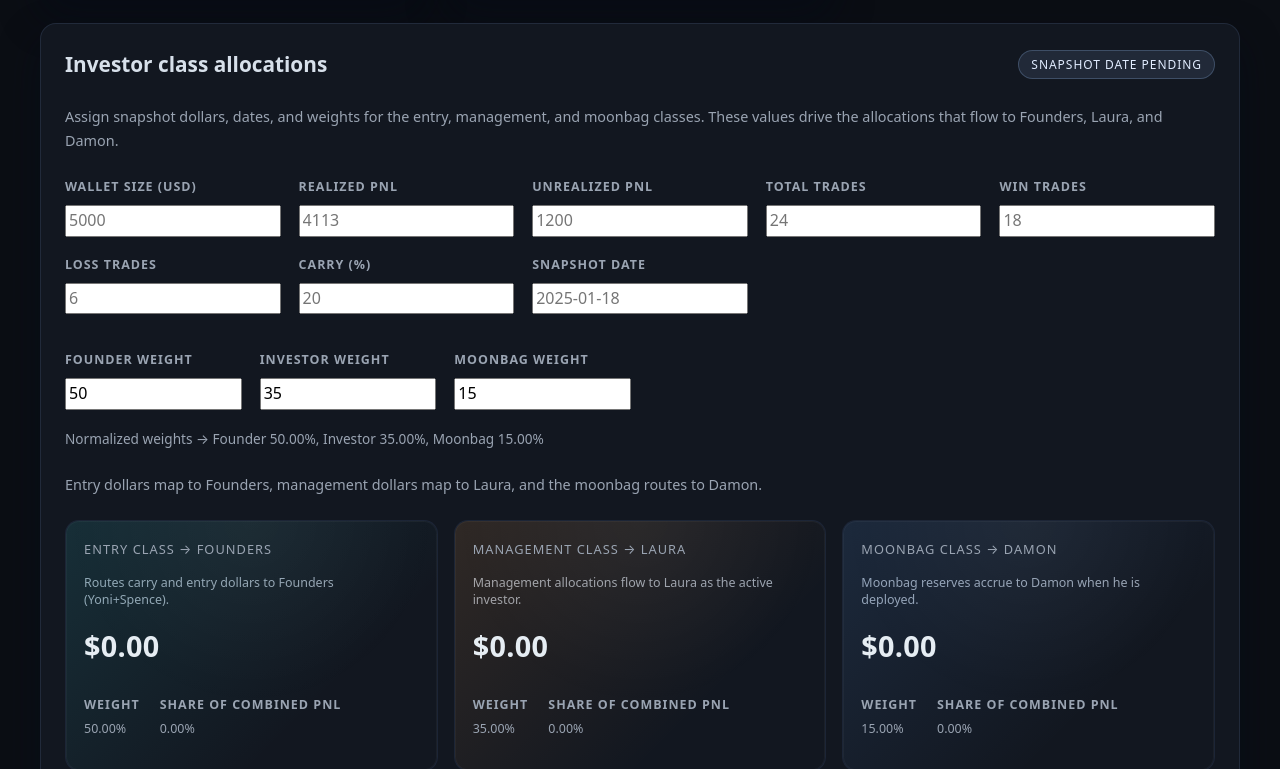
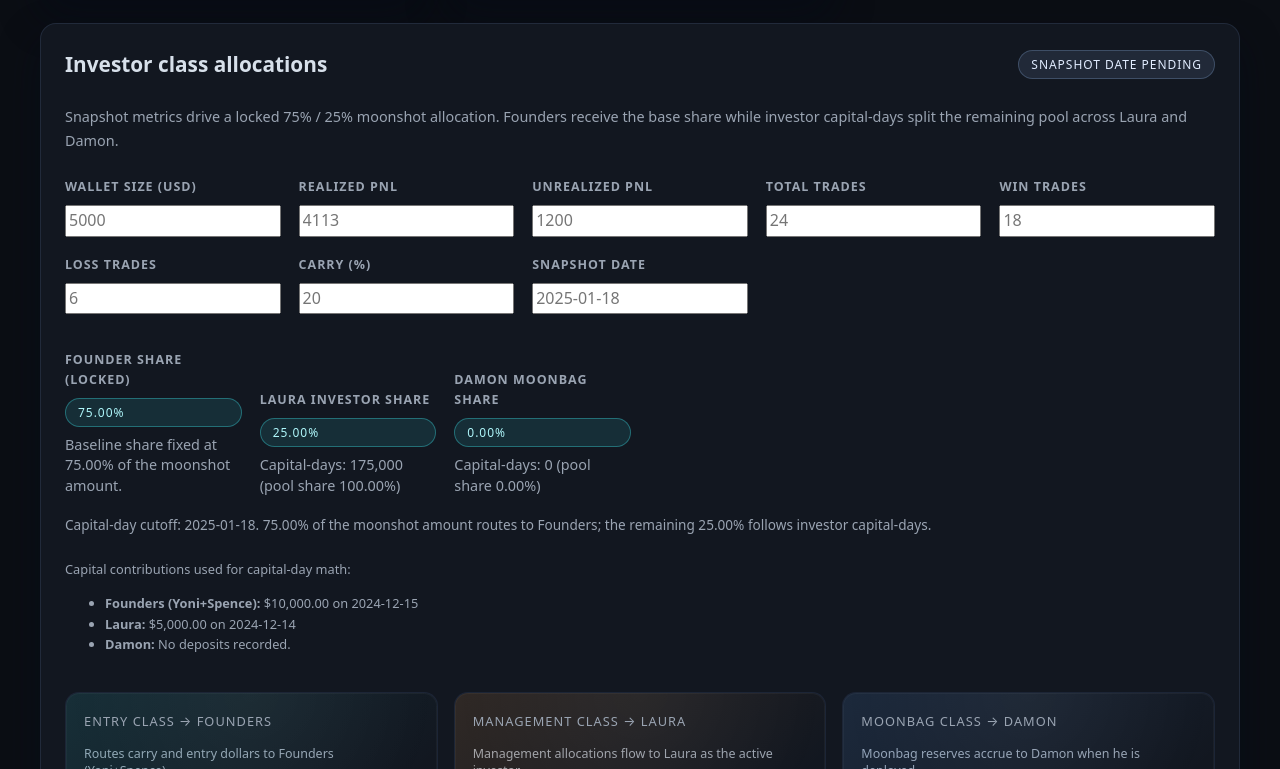
Before and after one commit to SCPrime/Y-S, a React (Vite) app: page / in a window 1280 px wide. Shown: the part 2031-2800 px from the top of the page. Built offline with nearby package versions, Linux system fonts and the light colour scheme.

Commit message:
Automate moonshot allocation with capital-day weights

```diff
--- a/src/App.jsx
+++ b/src/App.jsx
@@ -1,11 +1,6 @@
 import { useEffect, useMemo, useState } from 'react'
 import Tesseract from 'tesseract.js'
 import './App.css'
-
-const WEIGHTS = {
-  notdeployed: { F: 340 / 515, L: 175 / 515, D: 0 / 515 },
-  deployed: { F: 340 / 570, L: 175 / 570, D: 55 / 570 },
-}
 
 const PARTIES = [
   { key: 'founders', label: 'Founders (Yoni+Spence)', className: 'founders' },
@@ -19,20 +14,114 @@ const PARTY_WEIGHT_KEYS = {
   damon: 'D',
 }
 
+const PARTY_LOOKUP = Object.fromEntries(PARTIES.map((party) => [party.key, party]))
+
 const SCENARIOS = [
   {
     key: 'notdeployed',
     label: 'Not deployed (0 weight)',
     summary:
       'Damon is not deployed; his capital weight is zero so his carry routes to Founders.',
+    evaluationDate: '2025-01-18',
+    capitalHistory: {
+      founders: [
+        { amount: 10000, date: '2024-12-15' },
+      ],
+      laura: [
+        { amount: 5000, date: '2024-12-14' },
+      ],
+      damon: [],
+    },
   },
   {
     key: 'deployed',
     label: 'Deployed on 2025-08-02 (5,000 capital)',
     summary:
       'Damon is actively deployed and receives a positive weight based on his 5,000 capital contribution.',
+    evaluationDate: '2025-10-01',
+    capitalHistory: {
+      founders: [
+        { amount: 10000, date: '2025-08-28' },
+      ],
+      laura: [
+        { amount: 5000, date: '2025-08-27' },
+      ],
+      damon: [
+        { amount: 5000, date: '2025-09-20' },
+      ],
+    },
   },
 ]
+
+const SCENARIO_LOOKUP = Object.fromEntries(SCENARIOS.map((scenario) => [scenario.key, scenario]))
+
+const MS_PER_DAY = 86_400_000
+
+const parseIsoDate = (value) => {
+  if (!value) return null
+  const [year, month, day] = value.split('-').map(Number)
+  if (!Number.isFinite(year) || !Number.isFinite(month) || !Number.isFinite(day)) {
+    return null
+  }
+  return new Date(Date.UTC(year, month - 1, day))
+}
+
+const calculateDaysActive = (startDate, endDate) => {
+  const start = parseIsoDate(startDate)
+  const end = parseIsoDate(endDate)
+  if (!start || !end) return 0
+  const diff = end.getTime() - start.getTime()
+  if (diff <= 0) return 0
+  return diff / MS_PER_DAY
+}
+
+const computeCapitalDays = (entries = [], evaluationDate) =>
+  entries.reduce((total, entry) => {
+    if (!entry) return total
+    const amount = Number(entry.amount)
+    if (!Number.isFinite(amount) || amount <= 0) {
+      return total
+    }
+    const daysActive = calculateDaysActive(entry.date, evaluationDate)
+    if (daysActive <= 0) {
+      return total
+    }
+    return total + amount * daysActive
+  }, 0)
+
+const getScenarioAnalysis = (scenarioKey) => {
+  const config = SCENARIO_LOOKUP[scenarioKey] ?? SCENARIO_LOOKUP.notdeployed
+  const { capitalHistory, evaluationDate } = config
+  const capitalDays = {
+    founders: computeCapitalDays(capitalHistory.founders, evaluationDate),
+    laura: computeCapitalDays(capitalHistory.laura, evaluationDate),
+    damon: computeCapitalDays(capitalHistory.damon, evaluationDate),
+  }
+  const totalCapitalDays = capitalDays.founders + capitalDays.laura + capitalDays.damon
+  const weights = totalCapitalDays > 0
+    ? {
+        F: capitalDays.founders / totalCapitalDays,
+        L: capitalDays.laura / totalCapitalDays,
+        D: capitalDays.damon / totalCapitalDays,
+      }
+    : { F: 1, L: 0, D: 0 }
+  const investorCapitalDays = capitalDays.laura + capitalDays.damon
+  const investorWeights = investorCapitalDays > 0
+    ? {
+        laura: capitalDays.laura / investorCapitalDays,
+        damon: capitalDays.damon / investorCapitalDays,
+      }
+    : { laura: 0, damon: 0 }
+
+  return {
+    config,
+    capitalDays,
+    weights,
+    totalCapitalDays,
+    investorWeights,
+    investorCapitalDays,
+  }
+}
 
 const TABS = [
   { key: 'calculator', label: 'Profit split calculator' },
@@ -71,12 +160,6 @@ const initialAdvancedInputs = {
   carry: '',
 }
 
-const initialWeightInputs = {
-  founder: '50',
-  investor: '35',
-  moonbag: '15',
-}
-
 const currencyFormatter = new Intl.NumberFormat('en-US', {
   style: 'currency',
   currency: 'USD',
@@ -102,17 +185,14 @@ const formatInteger = (value) => integerFormatter.format(value)
 
 const formatWeightForCsv = (value) => `${(value * 100).toFixed(4)}%`
 
-const getWeights = (scenarioKey) => WEIGHTS[scenarioKey] ?? WEIGHTS.notdeployed
-
-const calcSplit = (profit, carryPct, scenarioKey) => {
-  const weights = getWeights(scenarioKey)
+const calcSplit = (profit, carryPct, weights) => {
   const carry = (carryPct || 0) / 100
   const founders = profit * (weights.F + carry * (weights.L + weights.D))
   const laura = profit * ((1 - carry) * weights.L)
   const damon = profit * ((1 - carry) * weights.D)
   const total = founders + laura + damon
 
-  return { founders, laura, damon, total, weights }
+  return { founders, laura, damon, total }
 }
 
 const escapeRegex = (value) => value.replace(/[.*+?^${}()|[\]\\]/g, '\\$&')
@@ -306,7 +386,6 @@ function AdvancedFieldsSection({
   title,
   description,
   advancedInputs,
-  weightInputs,
   normalizedWeights,
   advancedDistribution,
   advancedNumbers,
@@ -317,8 +396,12 @@ function AdvancedFieldsSection({
   profitPerTrade,
   onAdvancedChange,
   onAdvancedBlur,
-  onWeightChange,
-  onWeightBlur,
+  capitalDays,
+  investorPoolWeights,
+  capitalHistory,
+  evaluationDate,
+  baseFounderPortion,
+  investorPortion,
   isWide = false,
 }) {
   const panelClasses = ['panel', 'ai-panel', 'advanced-panel']
@@ -327,6 +410,14 @@ function AdvancedFieldsSection({
   }
 
   const snapshotLabel = advancedInputs.date ? `Snapshot: ${advancedInputs.date}` : 'Snapshot date pending'
+  const totalInvestorCapitalDays = capitalDays.laura + capitalDays.damon
+  const capitalCutoffLabel = evaluationDate ? `Capital-day cutoff: ${evaluationDate}` : 'Capital-day cutoff pending'
+  const investorMessage = totalInvestorCapitalDays > 0
+    ? `${capitalCutoffLabel}. ${formatPercent(baseFounderPortion)} of the moonshot amount routes to Founders; the remaining ${formatPercent(
+        investorPortion,
+      )} follows investor capital-days.`
+    : `${capitalCutoffLabel}. No investor capital-days recorded, so the full moonshot allocation routes to Founders.`
+  const partyKeys = ['founders', 'laura', 'damon']
 
   return (
     <section className={panelClasses.join(' ')}>
@@ -446,51 +537,60 @@ function AdvancedFieldsSection({
 
       <div className="weights-grid">
         <div className="field">
-          <label htmlFor="founderWeight">Founder weight</label>
-          <input
-            id="founderWeight"
-            name="founder"
-            type="text"
-            inputMode="decimal"
-            value={weightInputs.founder}
-            onChange={onWeightChange}
-            onBlur={onWeightBlur}
-          />
+          <label>Founder share (locked)</label>
+          <span className="pill">{formatPercent(normalizedWeights.founder)}</span>
+          <p className="help muted">
+            {totalInvestorCapitalDays > 0
+              ? `Baseline share fixed at ${formatPercent(baseFounderPortion)} of the moonshot amount.`
+              : 'Investors are inactive for this snapshot, so Founders absorb the full allocation.'}
+          </p>
         </div>
         <div className="field">
-          <label htmlFor="investorWeight">Investor weight</label>
-          <input
-            id="investorWeight"
-            name="investor"
-            type="text"
-            inputMode="decimal"
-            value={weightInputs.investor}
-            onChange={onWeightChange}
-            onBlur={onWeightBlur}
-          />
+          <label>Laura investor share</label>
+          <span className="pill">{formatPercent(normalizedWeights.investor)}</span>
+          <p className="help muted">
+            Capital-days: {formatInteger(capitalDays.laura)}{' '}
+            {totalInvestorCapitalDays > 0
+              ? `(pool share ${formatPercent(investorPoolWeights.laura)})`
+              : '(no active capital)'}
+          </p>
         </div>
         <div className="field">
-          <label htmlFor="moonbagWeight">Moonbag weight</label>
-          <input
-            id="moonbagWeight"
-            name="moonbag"
-            type="text"
-            inputMode="decimal"
-            value={weightInputs.moonbag}
-            onChange={onWeightChange}
-            onBlur={onWeightBlur}
-          />
+          <label>Damon moonbag share</label>
+          <span className="pill">{formatPercent(normalizedWeights.moonbag)}</span>
+          <p className="help muted">
+            Capital-days: {formatInteger(capitalDays.damon)}{' '}
+            {totalInvestorCapitalDays > 0
+              ? `(pool share ${formatPercent(investorPoolWeights.damon)})`
+              : '(no active capital)'}
+          </p>
         </div>
         <div className="weights-summary muted" aria-live="polite">
-          Normalized weights → Founder {formatPercent(normalizedWeights.founder)}, Investor {formatPercent(
-            normalizedWeights.investor,
-          )}, Moonbag {formatPercent(normalizedWeights.moonbag)}
+          {investorMessage}
         </div>
       </div>
 
-      <p className="advanced-note muted">
-        Entry dollars map to Founders, management dollars map to Laura, and the moonbag routes to Damon.
-      </p>
+      <div className="advanced-note muted">
+        <p>
+          Capital contributions used for capital-day math:
+        </p>
+        <ul>
+          {partyKeys.map((partyKey) => {
+            const partyMeta = PARTY_LOOKUP[partyKey]
+            const entries = capitalHistory?.[partyKey] ?? []
+            return (
+              <li key={partyKey}>
+                <strong>{partyMeta?.label ?? partyKey}:</strong>{' '}
+                {entries.length > 0
+                  ? entries
+                      .map((entry) => `${formatCurrency(entry.amount)} on ${entry.date}`)
+                      .join('; ')
+                  : 'No deposits recorded.'}
+              </li>
+            )
+          })}
+        </ul>
+      </div>
 
       <div className="stat-cards">
         {ADVANCED_CLASSES.map((classification) => (
@@ -574,7 +674,6 @@ function App() {
   const [carryInput, setCarryInput] = useState('20')
   const [scenario, setScenario] = useState('notdeployed')
   const [advancedInputs, setAdvancedInputs] = useState(initialAdvancedInputs)
-  const [weightInputs, setWeightInputs] = useState(initialWeightInputs)
   const [ocrStatus, setOcrStatus] = useState('idle')
   const [ocrProgress, setOcrProgress] = useState(0)
   const [ocrText, setOcrText] = useState('')
@@ -646,36 +745,54 @@ function App() {
     setAdvancedInputs((previous) => ({ ...previous, [name]: sanitized }))
   }
 
-  const handleWeightChange = (event) => {
-    const { name, value } = event.target
-    setWeightInputs((previous) => ({ ...previous, [name]: value }))
-  }
-
-  const handleWeightBlur = (event) => {
-    const { name, value } = event.target
-    const sanitized = sanitizeNumericInput(value)
-    setWeightInputs((previous) => ({ ...previous, [name]: sanitized }))
-  }
+  const scenarioAnalysis = useMemo(() => getScenarioAnalysis(scenario), [scenario])
 
   const handleDownload = () => {
     const profitValue = Math.max(0, Number(profitInput) || 0)
     const carryValue = clamp(Number(carryInput) || 0, 0, 100)
-    const { founders, laura, damon, weights } = calcSplit(profitValue, carryValue, scenario)
+    const { founders, laura, damon } = calcSplit(profitValue, carryValue, scenarioAnalysis.weights)
 
     const rows = [
-      ['Party', 'Amount', 'Profit', 'Carry_%', 'Scenario', 'W_Founders', 'W_Laura', 'W_Damon'],
+      [
+        'Party',
+        'Amount',
+        'Profit',
+        'Carry_%',
+        'Scenario',
+        'Capital_Days',
+        'Scenario_Weight',
+        'Moonshot_Weight',
+      ],
       [
         'Founders (Yoni+Spence)',
         founders.toFixed(2),
         profitValue.toFixed(2),
         carryValue.toFixed(2),
         scenario,
-        formatWeightForCsv(weights.F),
-        formatWeightForCsv(weights.L),
-        formatWeightForCsv(weights.D),
+        scenarioAnalysis.capitalDays.founders.toFixed(2),
+        formatWeightForCsv(scenarioAnalysis.weights.F),
+        formatWeightForCsv(normalizedWeights.founder),
       ],
-      ['Laura', laura.toFixed(2), profitValue.toFixed(2), carryValue.toFixed(2), scenario, '', '', ''],
-      ['Damon', damon.toFixed(2), profitValue.toFixed(2), carryValue.toFixed(2), scenario, '', '', ''],
+      [
+        'Laura',
+        laura.toFixed(2),
+        profitValue.toFixed(2),
+        carryValue.toFixed(2),
+        scenario,
+        scenarioAnalysis.capitalDays.laura.toFixed(2),
+        formatWeightForCsv(scenarioAnalysis.weights.L),
+        formatWeightForCsv(normalizedWeights.investor),
+      ],
+      [
+        'Damon',
+        damon.toFixed(2),
+        profitValue.toFixed(2),
+        carryValue.toFixed(2),
+        scenario,
+        scenarioAnalysis.capitalDays.damon.toFixed(2),
+        formatWeightForCsv(scenarioAnalysis.weights.D),
+        formatWeightForCsv(normalizedWeights.moonbag),
+      ],
     ]
 
     const csvContent = rows.map((row) => row.join(',')).join('\n')
@@ -690,15 +807,20 @@ function App() {
 
   const profitValue = Math.max(0, Number(profitInput) || 0)
   const carryValue = clamp(Number(carryInput) || 0, 0, 100)
-  const { founders, laura, damon, total, weights } = calcSplit(profitValue, carryValue, scenario)
-  const totalWeight = weights.F + weights.L + weights.D
+  const { founders, laura, damon, total } = calcSplit(
+    profitValue,
+    carryValue,
+    scenarioAnalysis.weights,
+  )
+  const totalWeight =
+    scenarioAnalysis.weights.F + scenarioAnalysis.weights.L + scenarioAnalysis.weights.D
   const partyValues = { founders, laura, damon }
   const partyShares = {
     founders: total > 0 ? founders / total : 0,
     laura: total > 0 ? laura / total : 0,
     damon: total > 0 ? damon / total : 0,
   }
-  const scenarioDetails = SCENARIOS.find((option) => option.key === scenario) ?? SCENARIOS[0]
+  const scenarioDetails = scenarioAnalysis.config
 
   const advancedNumbers = useMemo(
     () => ({
@@ -713,25 +835,21 @@ function App() {
     [advancedInputs],
   )
 
-  const weightNumbers = useMemo(
-    () => ({
-      founder: Math.max(0, Number(weightInputs.founder) || 0),
-      investor: Math.max(0, Number(weightInputs.investor) || 0),
-      moonbag: Math.max(0, Number(weightInputs.moonbag) || 0),
-    }),
-    [weightInputs],
-  )
+  const combinedProfit = advancedNumbers.pnl + advancedNumbers.unrealizedPnl
+  const investorPortion = 0.25
+  const baseFounderPortion = 0.75
+  const hasInvestorCapital = scenarioAnalysis.investorCapitalDays > 0
+  const normalizedWeights = hasInvestorCapital
+    ? {
+        founder: baseFounderPortion,
+        investor: investorPortion * scenarioAnalysis.investorWeights.laura,
+        moonbag: investorPortion * scenarioAnalysis.investorWeights.damon,
+      }
+    : { founder: 1, investor: 0, moonbag: 0 }
+  const investorPoolWeights = hasInvestorCapital
+    ? scenarioAnalysis.investorWeights
+    : { laura: 0, damon: 0 }
 
-  const weightSum = weightNumbers.founder + weightNumbers.investor + weightNumbers.moonbag
-  const normalizedWeights = weightSum > 0
-    ? {
-        founder: weightNumbers.founder / weightSum,
-        investor: weightNumbers.investor / weightSum,
-        moonbag: weightNumbers.moonbag / weightSum,
-      }
-    : { founder: 0, investor: 0, moonbag: 0 }
-
-  const combinedProfit = advancedNumbers.pnl + advancedNumbers.unrealizedPnl
   const advancedDistribution = {
     founder: combinedProfit * normalizedWeights.founder,
     investor: combinedProfit * normalizedWeights.investor,
@@ -804,7 +922,6 @@ function App() {
 
   const handleResetOcr = () => {
     setAdvancedInputs(initialAdvancedInputs)
-    setWeightInputs(initialWeightInputs)
     setOcrStatus('idle')
     setOcrProgress(0)
     setOcrText('')
@@ -861,6 +978,15 @@ function App() {
       founderAllocation: advancedDistribution.founder,
       investorAllocation: advancedDistribution.investor,
       moonbagAllocation: advancedDistribution.moonbag,
+      scenarioWeights: scenarioAnalysis.weights,
+      capitalDays: scenarioAnalysis.capitalDays,
+      totalCapitalDays: scenarioAnalysis.totalCapitalDays,
+      investorCapitalDays: scenarioAnalysis.investorCapitalDays,
+      investorPoolWeights,
+      baseFounderPortion,
+      investorPortion,
+      capitalHistory: scenarioAnalysis.config.capitalHistory,
+      capitalEvaluationDate: scenarioAnalysis.config.evaluationDate,
       scenario,
       calculator: {
         profitInput: profitValue,
@@ -1036,8 +1162,9 @@ function App() {
             </div>
 
             <div className="weights muted" aria-live="polite">
-              Weights → Founders: {formatPercent(weights.F)}, Laura: {formatPercent(weights.L)}, Damon: {formatPercent(weights.D)} (sum{' '}
-              {(totalWeight * 100).toFixed(2)}%)
+              Weights → Founders: {formatPercent(scenarioAnalysis.weights.F)}, Laura: {formatPercent(
+                scenarioAnalysis.weights.L,
+              )}, Damon: {formatPercent(scenarioAnalysis.weights.D)} (sum {(totalWeight * 100).toFixed(2)}%)
             </div>
           </section>
 
@@ -1047,8 +1174,8 @@ function App() {
               Scenario: <span className="pill">{scenarioDetails.label}</span>
             </p>
             <p className="muted">
-              Investor-class weights for this snapshot come from the section below. Use the entry, management, and moonbag inputs
-              to align Founders, Laura, and Damon allocations with the current calculator state.
+              Investor-class weights for this snapshot come from the capital-day ledger below. The moonshot pool locks 75% to the
+              Founders and distributes the remaining 25% across Laura and Damon based on their time-weighted capital.
             </p>
 
             <div className="legend" role="list" aria-label="Party color legend">
@@ -1058,7 +1185,7 @@ function App() {
                   <span key={party.key} className="lg" role="listitem">
                     <span className={`sw ${party.className}`} aria-hidden="true" />
                     <span>
-                      {party.label} • Weight {formatPercent(weights[weightKey])}
+                      {party.label} • Weight {formatPercent(scenarioAnalysis.weights[weightKey])}
                     </span>
                   </span>
                 )
@@ -1070,7 +1197,7 @@ function App() {
                 const value = partyValues[party.key]
                 const share = partyShares[party.key]
                 const weightKey = PARTY_WEIGHT_KEYS[party.key]
-                const weightValue = weights[weightKey]
+                const weightValue = scenarioAnalysis.weights[weightKey]
                 return (
                   <article key={party.key} className={`stat-card ${party.className}`}>
                     <header className="stat-header">{party.label}</header>
@@ -1135,9 +1262,8 @@ function App() {
           </section>
           <AdvancedFieldsSection
             title="Investor class allocations"
-            description="Assign snapshot dollars, dates, and weights for the entry, management, and moonbag classes. These values drive the allocations that flow to Founders, Laura, and Damon."
+            description="Snapshot metrics drive a locked 75% / 25% moonshot allocation. Founders receive the base share while investor capital-days split the remaining pool across Laura and Damon."
             advancedInputs={advancedInputs}
-            weightInputs={weightInputs}
             normalizedWeights={normalizedWeights}
             advancedDistribution={advancedDistribution}
             advancedNumbers={advancedNumbers}
@@ -1148,8 +1274,12 @@ function App() {
             profitPerTrade={profitPerTrade}
             onAdvancedChange={handleAdvancedChange}
             onAdvancedBlur={handleAdvancedBlur}
-            onWeightChange={handleWeightChange}
-            onWeightBlur={handleWeightBlur}
+            capitalDays={scenarioAnalysis.capitalDays}
+            investorPoolWeights={investorPoolWeights}
+            capitalHistory={scenarioAnalysis.config.capitalHistory}
+            evaluationDate={scenarioAnalysis.config.evaluationDate}
+            baseFounderPortion={baseFounderPortion}
+            investorPortion={investorPortion}
             isWide
           />
         </div>
@@ -1211,9 +1341,8 @@ function App() {
 
           <AdvancedFieldsSection
             title="Advanced calculator fields"
-            description="Values pulled from OCR are editable. Adjust the distribution weights to drive the entry, management, and moonbag allocations that route dollars to each investor class."
+            description="Values pulled from OCR are editable. The resulting moonshot allocation is locked to 75% Founders / 25% investor pool, with the investor share weighted by capital-days."
             advancedInputs={advancedInputs}
-            weightInputs={weightInputs}
             normalizedWeights={normalizedWeights}
             advancedDistribution={advancedDistribution}
             advancedNumbers={advancedNumbers}
@@ -1224,8 +1353,12 @@ function App() {
             profitPerTrade={profitPerTrade}
             onAdvancedChange={handleAdvancedChange}
             onAdvancedBlur={handleAdvancedBlur}
-            onWeightChange={handleWeightChange}
-            onWeightBlur={handleWeightBlur}
+            capitalDays={scenarioAnalysis.capitalDays}
+            investorPoolWeights={investorPoolWeights}
+            capitalHistory={scenarioAnalysis.config.capitalHistory}
+            evaluationDate={scenarioAnalysis.config.evaluationDate}
+            baseFounderPortion={baseFounderPortion}
+            investorPortion={investorPortion}
             isWide
           />
 
```
